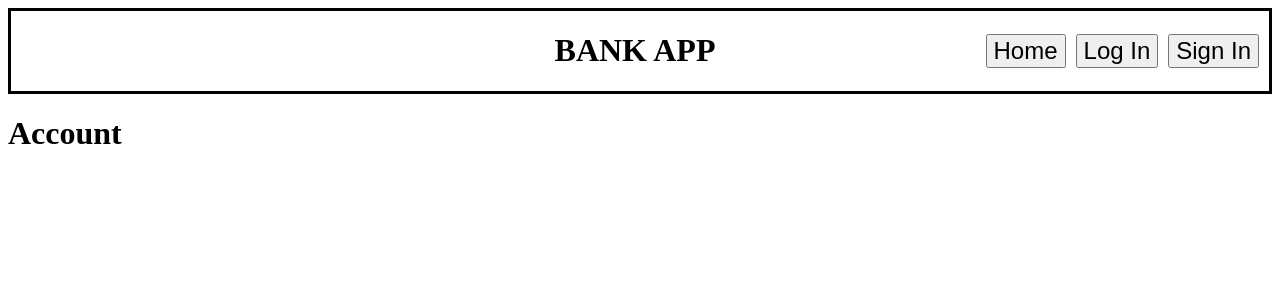
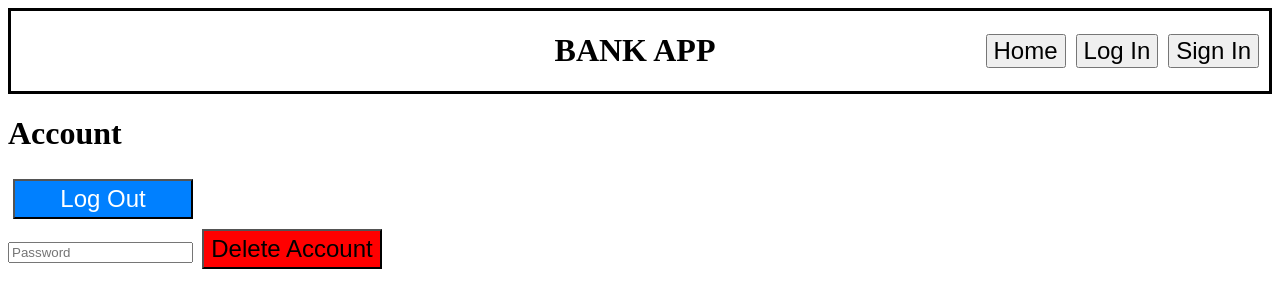
Before and after one commit to rolf-ob/bank_app, a Flask app: page /account in a window 1280 px wide. Shown: the top 308 px of the page. Run offline with Flask 3, Linux system fonts and the light colour scheme.

Commit message:
log out, delete account with password

```diff
--- a/main.py
+++ b/main.py
@@ -4,7 +4,7 @@ from dotenv import load_dotenv
 from flask import Flask, render_template, request, redirect, flash, url_for
 from sqlalchemy import create_engine
 
-from user import Base, create_user, log_into_user, create_jwt_token, get_user_by_token
+from user import Base, create_user, log_into_user, delete_user, create_jwt_token, get_user_by_token
 
 flask = Flask(__name__)
 engine = create_engine("sqlite:///users.db")
@@ -57,7 +57,7 @@ def create_account():
 
     if user:
         token = create_jwt_token(SECRET_KEY, user.id)
-        resp = redirect("/")
+        resp = redirect(url_for("index"))
         resp.set_cookie(
             "token",
             token,
@@ -70,7 +70,7 @@ def create_account():
 
     else:
         flash("Email already belongs to an account", "error")
-        return redirect("/sign_in")
+        return redirect(url_for("sign_in"))
 
 @flask.route("/log_into_account", methods=["POST"])
 def log_into_account():
@@ -80,7 +80,7 @@ def log_into_account():
 
     if user:
         token = create_jwt_token(SECRET_KEY, user.id)
-        resp = redirect("/")
+        resp = redirect(url_for("index"))
         resp.set_cookie(
             "token",
             token,
@@ -95,5 +95,25 @@ def log_into_account():
         flash("Invalid email or password", "error")
         return redirect(url_for("log_in"))
 
+@flask.route("/log_out", methods=["POST"])
+def log_out():
+    resp = redirect(url_for("log_in"))
+    resp.delete_cookie("token")
+    return resp
+
+@flask.route("/delete_account", methods=["POST"])
+def delete_account():
+    password = request.form.get("password")
+
+    resp = redirect(url_for("index"))
+    resp.delete_cookie("token")
+
+    if delete_user(engine, get_current_user(), password):
+        return resp
+
+    else:
+        flash("Invalid password", "error")
+        return redirect(url_for("account"))
+
 if __name__ == "__main__":
     flask.run(host="127.0.0.1", port=5000, debug=True)
--- a/templates/account.html
+++ b/templates/account.html
@@ -1,7 +1,78 @@
 {% extends "base.html" %}
+
+{% block style %}
+<style>
+    :root {
+        --button_color1: rgb(0, 128, 255);
+        --button_color1_hover: rgb(105, 180, 255);
+        --button_color2: rgb(255, 0, 0);
+        --button_color2_hover: rgb(200, 0, 0);
+    }
+
+    .flash.success {
+    color: green;
+}
+
+    .flash.error {
+        color: red;
+    }
+
+    .button {
+        margin: 5px;
+        width: 180px;
+        height: 40px;
+        font-size: 24px;
+    }
+
+    #log_in_button {
+        background-color: var(--button_color1);
+        color: rgb(255, 255, 255);
+        transition: all 0.2s;
+    }
+
+    #log_in_button:hover {
+        background-color: var(--button_color1_hover);
+        transition: all 0.2s;
+    }
+
+    #delete_account_button {
+        background-color: var(--button_color2);
+        color: rgb(0, 0, 0);
+        transition: all 0.2s;
+    }
+
+    #delete_account_button:hover {
+        background-color: var(--button_color2_hover);
+        transition: all 0.2s;
+    }
+</style>
+{% endblock %}
+
 {% block body %}
 
 <h1>Account</h1>
+{% with messages = get_flashed_messages(with_categories=true) %}
+    {% for category, message in messages %}
+        <div class="flash {{ category }}">
+            {{ message }}
+        </div>
+    {% endfor %}
+{% endwith %}
+
 <h2>{{current_user.name}}</h2>
 
+<form action="/log_out" method="POST">
+    <button class="button" id="log_in_button" name="action">Log Out</button>
+</form>
+
+<form action="/delete_account" method="POST">
+    <input
+        type="password"
+        name="password"
+        class="textbox"
+        placeholder="Password"
+    >
+    <button class="button" id="delete_account_button" name="action">Delete Account</button>
+</form>
+
 {% endblock %}
```
Also changed, not shown: to_do.md (+1 -4 lines), user.py (+8 -0 lines), users.db.
